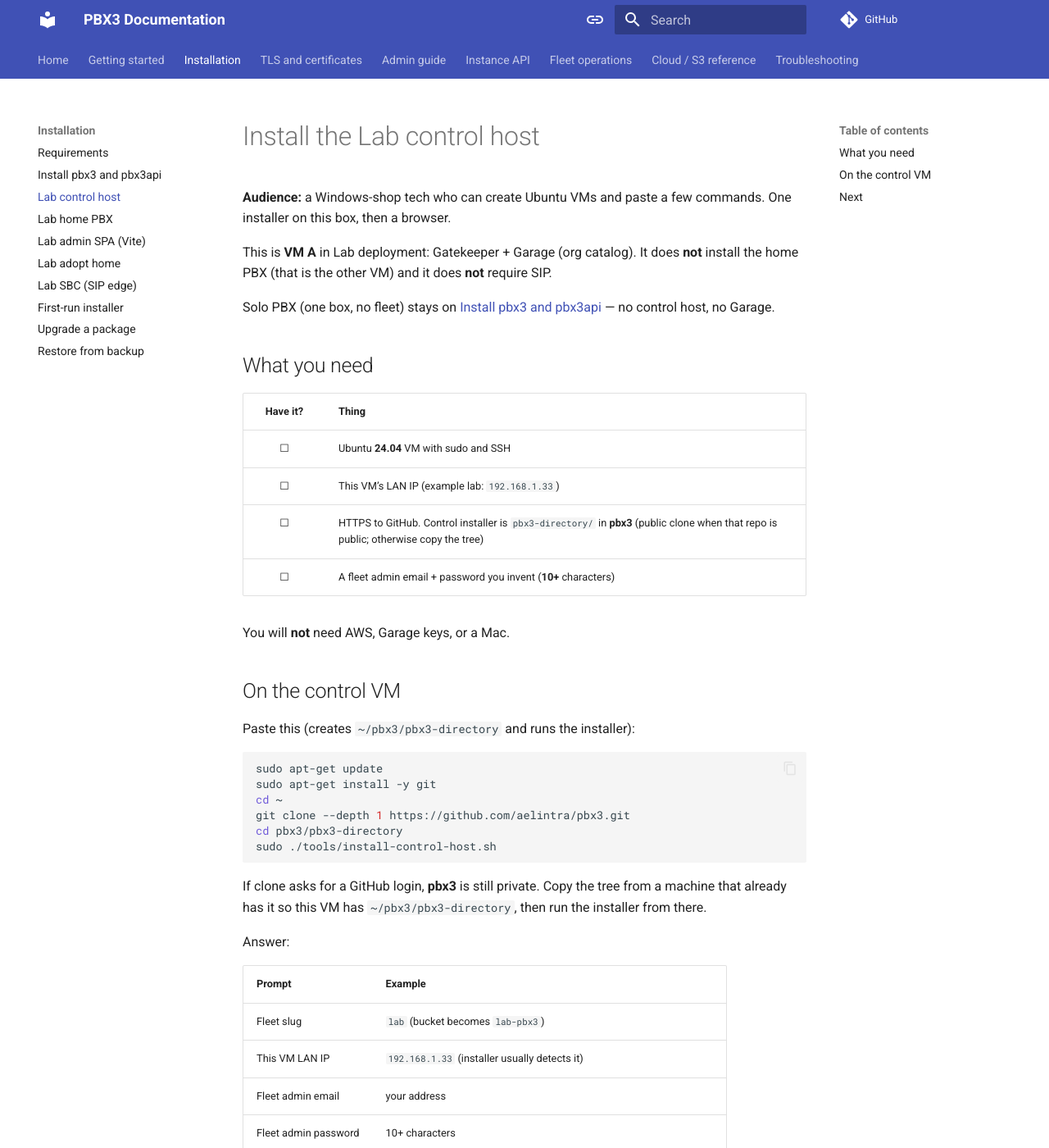
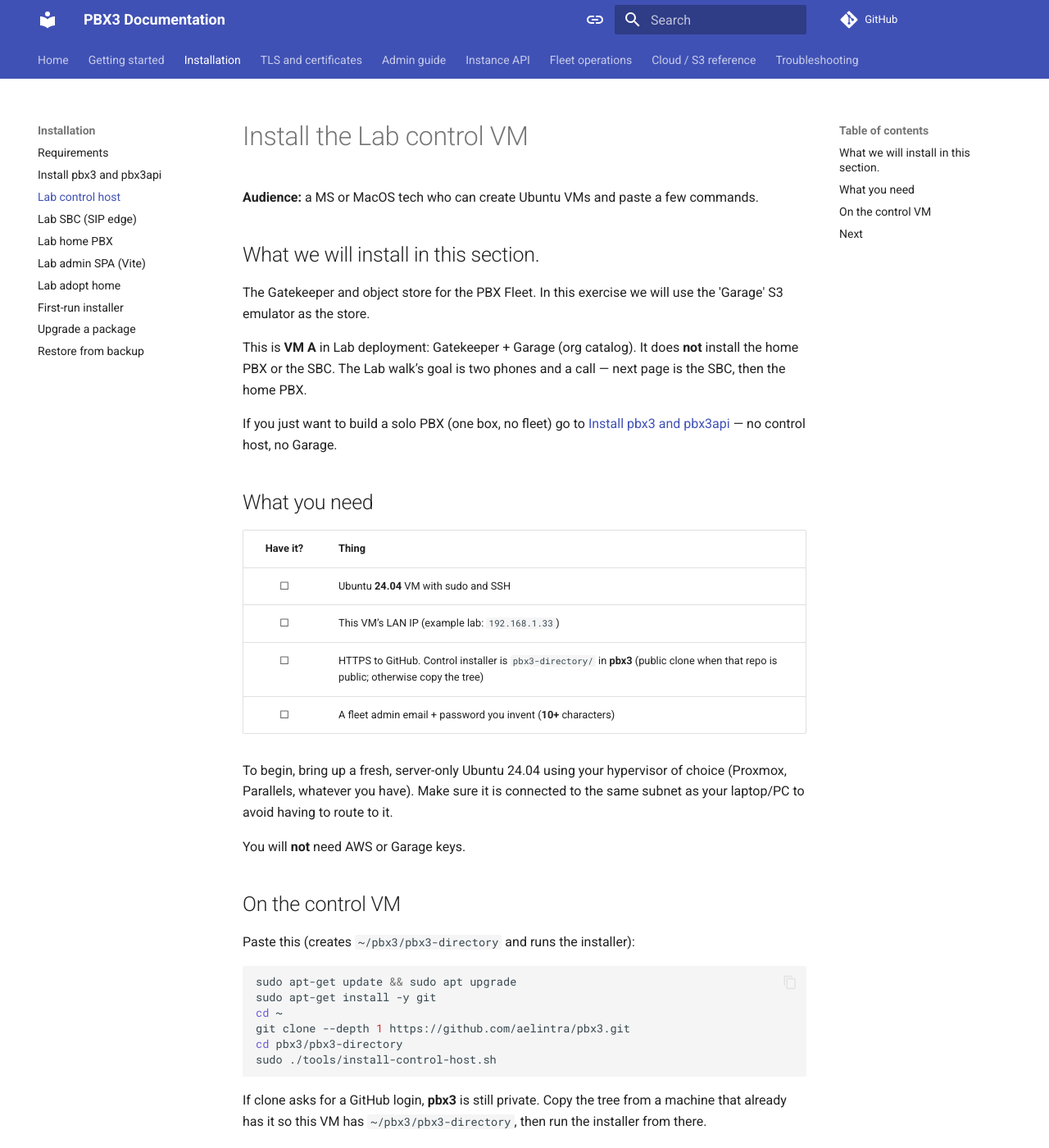
Before and after one commit to aelintra/pbx3-docs, an MkDocs documentation site: the page built from docs/installation/install-lab-control.md, in a window 1280 px wide and 1400 px high. Shown: the whole window at 82% size. Built offline with MkDocs 1.6.1 and Material for MkDocs 9.7.7, drawn with Linux system fonts in a browser that asks for light colours; comment, search, counter and statistics services are not loaded; some of the changed text lies outside the part shown.

Commit message:
Point the Lab install pack at two phones and a call.
Sequence is Gatekeeper, then SBC, then home, so Egress is set once and Provision edge happens after adopt.

Co-authored-by: Cursor <cursoragent@cursor.com>

````diff
--- a/docs/installation/install-lab-control.md
+++ b/docs/installation/install-lab-control.md
@@ -1,10 +1,14 @@
-# Install the Lab control host
+# Install the Lab control VM
 
-**Audience:** a Windows-shop tech who can create Ubuntu VMs and paste a few commands. One installer on this box, then a browser.
+**Audience:** a MS or MacOS tech who can create Ubuntu VMs and paste a few commands.
 
-This is **VM A** in Lab deployment: Gatekeeper + Garage (org catalog). It does **not** install the home PBX (that is the other VM) and it does **not** require SIP.
+## What we will install in this section.
 
-Solo PBX (one box, no fleet) stays on [Install pbx3 and pbx3api](install-pbx3-pbx3api.md) — no control host, no Garage.
+The Gatekeeper and object store for the PBX Fleet.  In this exercise we will use the 'Garage' S3 emulator as the store.
+
+This is **VM A** in Lab deployment: Gatekeeper + Garage (org catalog). It does **not** install the home PBX or the SBC. The Lab walk’s goal is two phones and a call — next page is the SBC, then the home PBX.
+
+If you just want to build a solo PBX (one box, no fleet) go to [Install pbx3 and pbx3api](install-pbx3-pbx3api.md) — no control host, no Garage.
 
 ## What you need
 
@@ -15,14 +19,17 @@ Solo PBX (one box, no fleet) stays on [Install pbx3 and pbx3api](install-pbx3-pb
 | ☐ | HTTPS to GitHub. Control installer is `pbx3-directory/` in **pbx3** (public clone when that repo is public; otherwise copy the tree) |
 | ☐ | A fleet admin email + password you invent (**10+** characters) |
 
-You will **not** need AWS, Garage keys, or a Mac.
+To begin, bring up a fresh, server-only Ubuntu 24.04 using your hypervisor of choice (Proxmox, Parallels, whatever you have). Make sure it is connected to the same subnet as your laptop/PC to avoid having to route to it.
+
+You will **not** need AWS or Garage keys.
 
 ## On the control VM
+
 
 Paste this (creates `~/pbx3/pbx3-directory` and runs the installer):
 
 ```bash
-sudo apt-get update
+sudo apt-get update && sudo apt upgrade
 sudo apt-get install -y git
 cd ~
 git clone --depth 1 https://github.com/aelintra/pbx3.git
@@ -40,7 +47,7 @@ Answer:
 | This VM LAN IP | `192.168.1.33` (installer usually detects it) |
 | Fleet admin email | your address |
 | Fleet admin password | 10+ characters |
-| SBC admin API URL | `http://192.168.1.85/api` when SIP lab has an SBC — Enter if not yet |
+| SBC admin API URL | `http://192.168.1.85/api` (use the reserved SBC LAN IP even if that VM is not installed yet) |
 
 When it finishes, open in a browser:
 
@@ -49,15 +56,14 @@ When it finishes, open in a browser:
 
 The installer also enables **`pbx3-fleet-probe.timer`** (home `/up` every minute so Fleet stays **Healthy** after adopt). Keys stay on the box. The finish banner prints **`PBX3_FLEET_SERVICE_TOKEN`** and org bucket for the home / SBC installers.
 
-SPA **Fleet** mode talks to `http://192.168.1.33` with the email/password you set.
+Make a note of the values you typed, the PBX3_FLEET_SERVICE_TOKEN and the org bucket.   You'll need them later.
+
+The SPA **Fleet** mode sub-app will talk to `http://192.168.1.33` (your control VM address if different) with the email/password you set.
 
 Re-run is safe with the same answers (it will not rotate tokens).
 
+That's it for this VM for now.
+
 ## Next
 
-1. Home VM: [Install the Lab home PBX](install-lab-home.md).
-2. Your PC: [Install the Lab admin SPA (Vite)](install-lab-spa.md).
-3. [Adopt the home](install-lab-adopt.md) from Fleet (**Instances → Register instance**).
-4. Optional SIP: [Install the Lab SBC](install-lab-sbc.md) on an **amd64** VM.
-
-OpenSIPS / calls are **not** part of this page.
+[Install the Lab SBC](install-lab-sbc.md) on an **amd64** VM (then the home PBX).
--- a/mkdocs.yml
+++ b/mkdocs.yml
@@ -56,10 +56,10 @@ nav:
       - Requirements: installation/requirements.md
       - Install pbx3 and pbx3api: installation/install-pbx3-pbx3api.md
       - Lab control host: installation/install-lab-control.md
+      - Lab SBC (SIP edge): installation/install-lab-sbc.md
       - Lab home PBX: installation/install-lab-home.md
       - Lab admin SPA (Vite): installation/install-lab-spa.md
       - Lab adopt home: installation/install-lab-adopt.md
-      - Lab SBC (SIP edge): installation/install-lab-sbc.md
       - First-run installer: installation/first-run.md
       - Upgrade a package: installation/upgrade.md
       - Restore from backup: installation/restore-from-backup.md
````
Also changed, not shown: docs/installation/install-lab-adopt.md (+21 -4 lines), docs/installation/install-lab-home.md (+31 -23 lines), docs/installation/install-lab-sbc.md (+12 -18 lines), docs/installation/install-lab-spa.md (+11 -4 lines).
